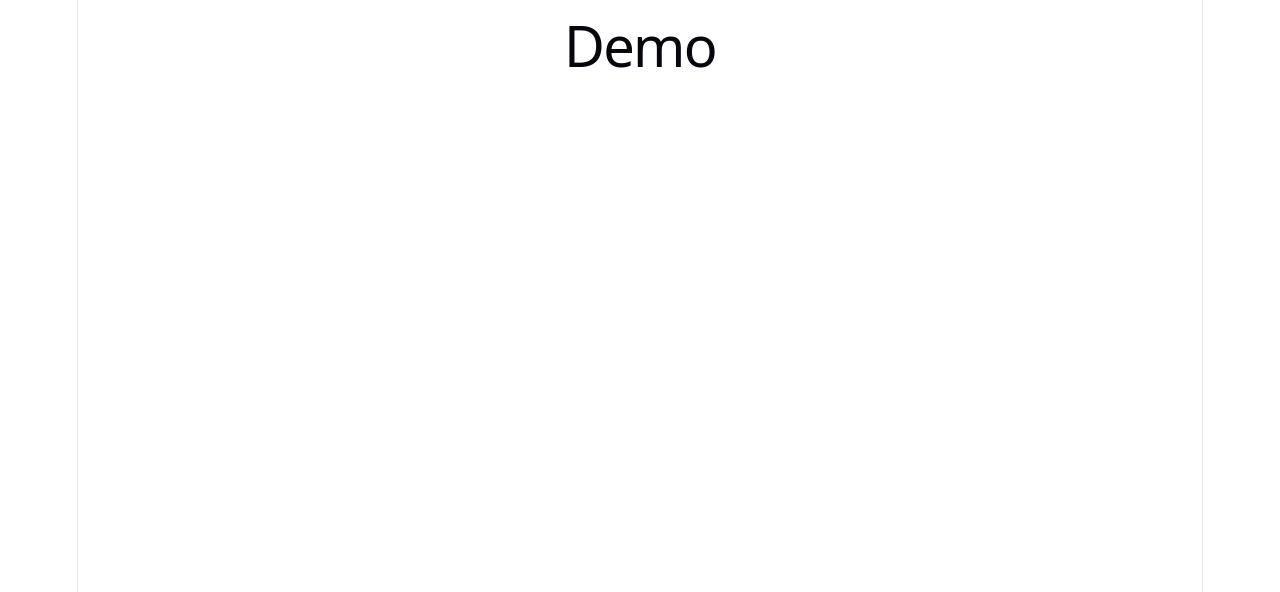
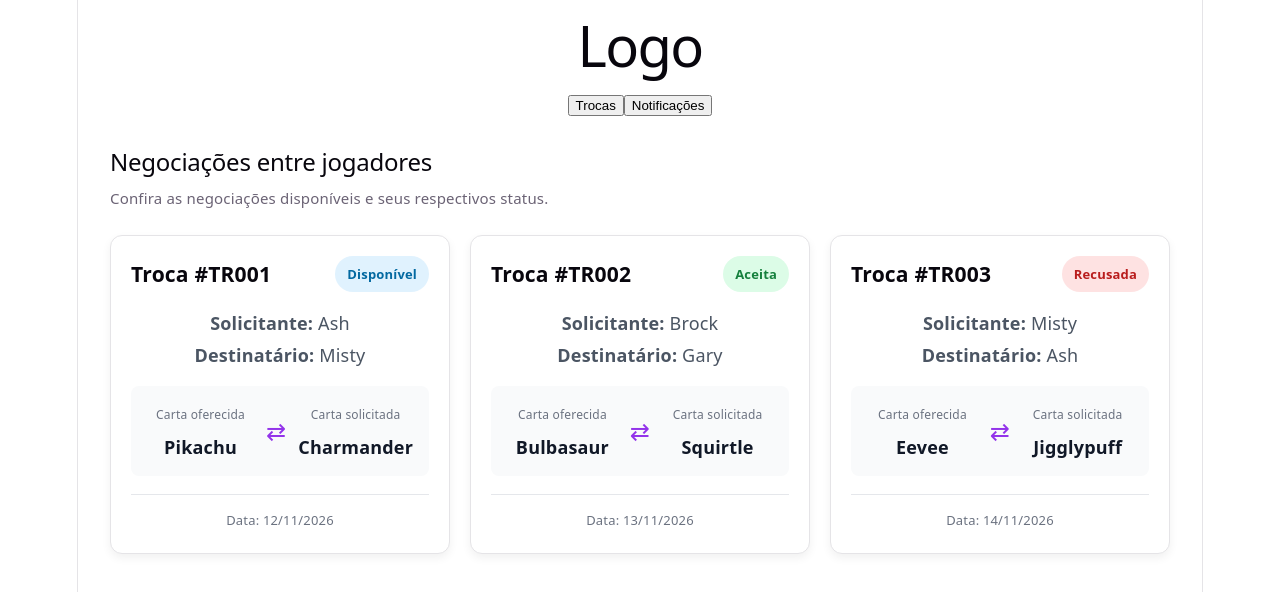
Before and after one commit to S03-2026-2/Visualizacao_de_trocas, a React (Vite) app in the folder app/: page / in a window 1280 px wide. Shown: the top 592 px of the page. Built offline with nearby package versions, Linux system fonts and the light colour scheme.

Commit message:
feat: adiciona componente reutilizável TrocaCard

```diff
--- a/app/src/App.tsx
+++ b/app/src/App.tsx
@@ -1,9 +1,48 @@
+
+import { useState } from 'react';
+import Trocas from './pages/Trocas';
+
+const pages = [
+  { id: 'Trocas', label: 'Trocas' },
+  { id: 'Notificacoes', label: 'Notificações' }
+] as const;
+
+type Page = (typeof pages)[number]['id'];
 
 function App() {
+  const [activePage, setActivePage] = useState<Page>('Trocas');
 
   return (
-    <h1>Demo</h1>
-  )
+    <div className="app">
+      <header className="topbar">
+        <div className="topbar_content">
+          <h1>Logo</h1>
+
+          <nav className="navigation">
+            {pages.map((page) => (
+              <button
+                className={`nav-item${activePage === page.id ? ' active' : ''}`}
+                type="button"
+                key={page.id}
+                onClick={() => setActivePage(page.id)}
+                aria-current={activePage === page.id ? 'page' : undefined}
+              >
+                {page.label}
+              </button>
+            ))}
+          </nav>
+        </div>
+      </header>
+
+      <main key={activePage}>
+        {activePage === 'Trocas' ? (
+          <Trocas />
+        ) : (
+          <div>Notificações</div>
+        )}
+      </main>
+    </div>
+  );
 }
 
-export default App
+export default App;
--- /dev/null
+++ b/app/src/components/TrocaCard.css
@@ -0,0 +1,94 @@
+
+.troca-card {
+  background: #ffffff;
+  border: 1px solid #e5e4e7;
+  border-radius: 12px;
+  padding: 20px;
+  box-shadow: 0 4px 10px rgba(0, 0, 0, 0.06);
+  display: flex;
+  flex-direction: column;
+  gap: 18px;
+}
+
+.troca-card-header {
+  display: flex;
+  justify-content: space-between;
+  align-items: center;
+}
+
+.troca-card-header h3 {
+  margin: 0;
+  color: #08060d;
+}
+
+.troca-status {
+  padding: 5px 12px;
+  border-radius: 20px;
+  font-size: 13px;
+  font-weight: 600;
+}
+
+.troca-status.disponível {
+  background: #e0f2fe;
+  color: #0369a1;
+}
+
+.troca-status.aceita {
+  background: #dcfce7;
+  color: #15803d;
+}
+
+.troca-status.recusada {
+  background: #fee2e2;
+  color: #b91c1c;
+}
+
+.troca-status.cancelada {
+  background: #f3f4f6;
+  color: #4b5563;
+}
+
+.troca-jogadores {
+  display: flex;
+  flex-direction: column;
+  gap: 6px;
+  color: #4b5563;
+}
+
+.troca-cartas {
+  display: flex;
+  align-items: center;
+  justify-content: space-between;
+  gap: 12px;
+  background: #f9fafb;
+  padding: 16px;
+  border-radius: 8px;
+}
+
+.troca-carta {
+  display: flex;
+  flex-direction: column;
+  gap: 6px;
+  flex: 1;
+}
+
+.troca-carta span {
+  font-size: 12px;
+  color: #6b7280;
+}
+
+.troca-carta strong {
+  color: #111827;
+}
+
+.troca-seta {
+  font-size: 24px;
+  color: #9333ea;
+}
+
+.troca-card-footer {
+  border-top: 1px solid #e5e7eb;
+  padding-top: 12px;
+  font-size: 13px;
+  color: #6b7280;
+}
--- /dev/null
+++ b/app/src/components/TrocaCard.tsx
@@ -0,0 +1,63 @@
+
+import './TrocaCard.css';
+
+interface TrocaCardProps {
+  idTroca: string;
+  jogadorSolicitante: string;
+  jogadorDestino: string;
+  cartaOferecida: string;
+  cartaSolicitada: string;
+  status: 'Disponível' | 'Aceita' | 'Recusada' | 'Cancelada';
+  dataCriacao: string;
+}
+
+function TrocaCard({
+  idTroca,
+  jogadorSolicitante,
+  jogadorDestino,
+  cartaOferecida,
+  cartaSolicitada,
+  status,
+  dataCriacao
+}: TrocaCardProps) {
+
+  return (
+    <article className="troca-card">
+      <header className="troca-card-header">
+        <h3>Troca #{idTroca}</h3>
+        <span className={`troca-status ${status.toLowerCase()}`}>
+          {status}
+        </span>
+      </header>
+
+      <div className="troca-jogadores">
+        <p>
+          <strong>Solicitante:</strong> {jogadorSolicitante}
+        </p>
+        <p>
+          <strong>Destinatário:</strong> {jogadorDestino}
+        </p>
+      </div>
+
+      <div className="troca-cartas">
+        <div className="troca-carta">
+          <span>Carta oferecida</span>
+          <strong>{cartaOferecida}</strong>
+        </div>
+
+        <span className="troca-seta">⇄</span>
+
+        <div className="troca-carta">
+          <span>Carta solicitada</span>
+          <strong>{cartaSolicitada}</strong>
+        </div>
+      </div>
+
+      <footer className="troca-card-footer">
+        <span>Data: {dataCriacao}</span>
+      </footer>
+    </article>
+  );
+}
+
+export default TrocaCard;
--- /dev/null
+++ b/app/src/pages/Trocas.css
@@ -0,0 +1,29 @@
+
+.trocas-page {
+  padding: 32px;
+  display: flex;
+  flex-direction: column;
+  gap: 24px;
+}
+
+.trocas-page header {
+  text-align: left;
+}
+
+.trocas-page header p {
+  color: #6b6375;
+  font-size: 15px;
+}
+
+.trocas-lista {
+  display: grid;
+  grid-template-columns: repeat(auto-fit, minmax(280px, 1fr));
+  gap: 20px;
+  align-items: start;
+}
+
+@media (max-width: 600px) {
+  .trocas-page {
+    padding: 20px;
+  }
+}
--- /dev/null
+++ b/app/src/pages/Trocas.tsx
@@ -0,0 +1,54 @@
+import TrocaCard from '../components/TrocaCard';
+import './Trocas.css';
+
+const trocasExemplo = [
+  {
+    idTroca: 'TR001',
+    jogadorSolicitante: 'Ash',
+    jogadorDestino: 'Misty',
+    cartaOferecida: 'Pikachu',
+    cartaSolicitada: 'Charmander',
+    status: 'Disponível' as const,
+    dataCriacao: '12/11/2026'
+  },
+  {
+    idTroca: 'TR002',
+    jogadorSolicitante: 'Brock',
+    jogadorDestino: 'Gary',
+    cartaOferecida: 'Bulbasaur',
+    cartaSolicitada: 'Squirtle',
+    status: 'Aceita' as const,
+    dataCriacao: '13/11/2026'
+  },
+  {
+    idTroca: 'TR003',
+    jogadorSolicitante: 'Misty',
+    jogadorDestino: 'Ash',
+    cartaOferecida: 'Eevee',
+    cartaSolicitada: 'Jigglypuff',
+    status: 'Recusada' as const,
+    dataCriacao: '14/11/2026'
+  }
+];
+
+function Trocas() {
+  return (
+    <section className="trocas-page">
+      <header>
+        <h2>Negociações entre jogadores</h2>
+        <p>Confira as negociações disponíveis e seus respectivos status.</p>
+      </header>
+
+      <div className="trocas-lista">
+        {trocasExemplo.map((troca) => (
+          <TrocaCard
+            key={troca.idTroca}
+            {...troca}
+          />
+        ))}
+      </div>
+    </section>
+  );
+}
+
+export default Trocas;
```
